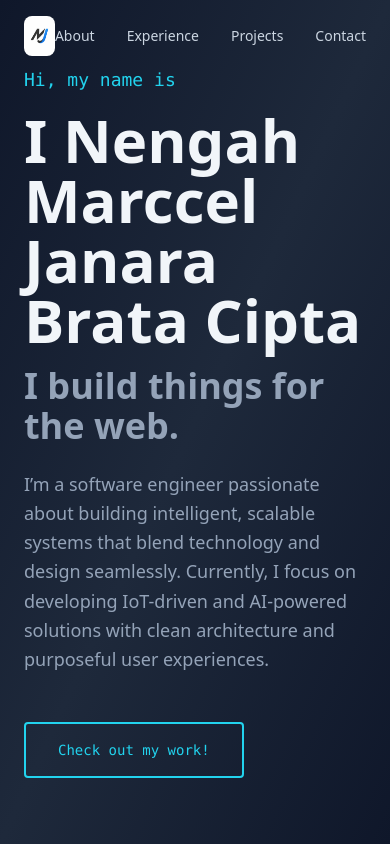
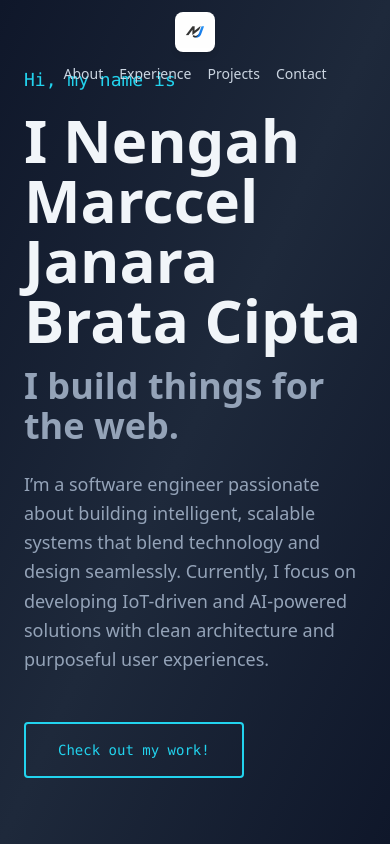
Before and after one commit to marcceljanara/portfolio, a React (Create React App) app: page / in a window 390 px wide. Shown: the top 844 px of the page. Built offline with nearby package versions, Linux system fonts and the light colour scheme.

Commit message:
Refactor Header and About components for improved layout and accessibility; update CSS styles for better responsiveness

```diff
--- a/src/components/About.jsx
+++ b/src/components/About.jsx
@@ -52,7 +52,7 @@ const About = () => {
               <div className="aspect-square bg-slate-700 flex items-center justify-center text-slate-500">
                 <div className="text-center">
                   <p className="text-sm">
-                    <img src="photo_profile2.jpeg" alt="photo_profile" srcset="" />
+                    <img src="photo_profile2.jpeg" alt="photo_profile" srcSet="" />
                   </p>
                 </div>
               </div>
--- a/src/components/Header.jsx
+++ b/src/components/Header.jsx
@@ -15,16 +15,15 @@ const Header = () => {
   return (
     <header className={`fixed top-0 left-0 right-0 z-50 transition-all duration-300 ${scrolled ? 'bg-slate-900/95 backdrop-blur-sm shadow-lg' : 'bg-transparent'
       }`}>
-      <nav className="max-w-6xl mx-auto px-6 py-4 flex justify-between items-center">
-        <a href="#home" className="inline-block transition-transform hover:scale-105">
+      <nav className="max-w-6xl mx-auto px-4 py-3 flex flex-col gap-3 items-center sm:px-6 sm:py-4 sm:flex-row sm:justify-between">
+        <a href="#home" className="inline-block shrink-0 transition-transform hover:scale-105">
           <img
             src="/logo.png"
             alt="logo"
-            style={{ height: '40px', width: '40px' }}
-            className="object-contain bg-white rounded-lg p-1 shadow-md"
+            className="h-10 w-10 object-contain bg-white rounded-lg p-1 shadow-md"
           />
         </a>
-        <div className="flex gap-8">
+        <div className="flex flex-wrap justify-center gap-x-4 gap-y-2 sm:gap-8">
           <a href="#about" className="text-slate-300 hover:text-cyan-400 transition-colors text-sm font-medium">
             About
           </a>
--- a/src/styles/index.css
+++ b/src/styles/index.css
@@ -594,10 +594,6 @@ video {
   margin-bottom: 3rem;
 }
 
-.mb-2 {
-  margin-bottom: 0.5rem;
-}
-
 .mb-3 {
   margin-bottom: 0.75rem;
 }
@@ -646,12 +642,20 @@ video {
   aspect-ratio: 1 / 1;
 }
 
+.h-10 {
+  height: 2.5rem;
+}
+
 .h-px {
   height: 1px;
 }
 
 .min-h-screen {
   min-height: 100vh;
+}
+
+.w-10 {
+  width: 2.5rem;
 }
 
 .max-w-2xl {
@@ -668,6 +672,10 @@ video {
 
 .flex-1 {
   flex: 1 1 0%;
+}
+
+.shrink-0 {
+  flex-shrink: 0;
 }
 
 .translate-x-4 {
@@ -726,6 +734,14 @@ video {
 
 .gap-8 {
   gap: 2rem;
+}
+
+.gap-x-4 {
+  column-gap: 1rem;
+}
+
+.gap-y-2 {
+  row-gap: 0.5rem;
 }
 
 .space-y-4 > :not([hidden]) ~ :not([hidden]) {
@@ -808,6 +824,11 @@ video {
   background-color: transparent;
 }
 
+.bg-white {
+  --tw-bg-opacity: 1;
+  background-color: rgb(255 255 255 / var(--tw-bg-opacity, 1));
+}
+
 .bg-gradient-to-br {
   background-image: linear-gradient(to bottom right, var(--tw-gradient-stops));
 }
@@ -827,6 +848,14 @@ video {
   --tw-gradient-to: #0f172a var(--tw-gradient-to-position);
 }
 
+.object-contain {
+  object-fit: contain;
+}
+
+.p-1 {
+  padding: 0.25rem;
+}
+
 .p-6 {
   padding: 1.5rem;
 }
@@ -834,6 +863,11 @@ video {
 .px-3 {
   padding-left: 0.75rem;
   padding-right: 0.75rem;
+}
+
+.px-4 {
+  padding-left: 1rem;
+  padding-right: 1rem;
 }
 
 .px-6 {
@@ -881,11 +915,6 @@ video {
 
 .font-mono {
   font-family: ui-monospace, SFMono-Regular, Menlo, Monaco, Consolas, "Liberation Mono", "Courier New", monospace;
-}
-
-.text-2xl {
-  font-size: 1.5rem;
-  line-height: 2rem;
 }
 
 .text-3xl {
@@ -971,6 +1000,12 @@ video {
   box-shadow: var(--tw-ring-offset-shadow, 0 0 #0000), var(--tw-ring-shadow, 0 0 #0000), var(--tw-shadow);
 }
 
+.shadow-md {
+  --tw-shadow: 0 4px 6px -1px rgb(0 0 0 / 0.1), 0 2px 4px -2px rgb(0 0 0 / 0.1);
+  --tw-shadow-colored: 0 4px 6px -1px var(--tw-shadow-color), 0 2px 4px -2px var(--tw-shadow-color);
+  box-shadow: var(--tw-ring-offset-shadow, 0 0 #0000), var(--tw-ring-shadow, 0 0 #0000), var(--tw-shadow);
+}
+
 .backdrop-blur-sm {
   --tw-backdrop-blur: blur(4px);
   -webkit-backdrop-filter: var(--tw-backdrop-blur) var(--tw-backdrop-brightness) var(--tw-backdrop-contrast) var(--tw-backdrop-grayscale) var(--tw-backdrop-hue-rotate) var(--tw-backdrop-invert) var(--tw-backdrop-opacity) var(--tw-backdrop-saturate) var(--tw-backdrop-sepia);
@@ -984,9 +1019,7 @@ video {
 }
 
 .transition-colors {
-  transition-property: color, background-color, border-color, fill, stroke, -webkit-text-decoration-color;
   transition-property: color, background-color, border-color, text-decoration-color, fill, stroke;
-  transition-property: color, background-color, border-color, text-decoration-color, fill, stroke, -webkit-text-decoration-color;
   transition-timing-function: cubic-bezier(0.4, 0, 0.2, 1);
   transition-duration: 150ms;
 }
@@ -1006,6 +1039,12 @@ video {
   transform: translate(var(--tw-translate-x), var(--tw-translate-y)) rotate(var(--tw-rotate)) skewX(var(--tw-skew-x)) skewY(var(--tw-skew-y)) scaleX(var(--tw-scale-x)) scaleY(var(--tw-scale-y));
 }
 
+.hover\:scale-105:hover {
+  --tw-scale-x: 1.05;
+  --tw-scale-y: 1.05;
+  transform: translate(var(--tw-translate-x), var(--tw-translate-y)) rotate(var(--tw-rotate)) skewX(var(--tw-skew-x)) skewY(var(--tw-skew-y)) scaleX(var(--tw-scale-x)) scaleY(var(--tw-scale-y));
+}
+
 .hover\:transform:hover {
   transform: translate(var(--tw-translate-x), var(--tw-translate-y)) rotate(var(--tw-rotate)) skewX(var(--tw-skew-x)) skewY(var(--tw-skew-y)) scaleX(var(--tw-scale-x)) scaleY(var(--tw-scale-y));
 }
@@ -1017,11 +1056,6 @@ video {
 .hover\:bg-slate-800:hover {
   --tw-bg-opacity: 1;
   background-color: rgb(30 41 59 / var(--tw-bg-opacity, 1));
-}
-
-.hover\:text-cyan-300:hover {
-  --tw-text-opacity: 1;
-  color: rgb(103 232 249 / var(--tw-text-opacity, 1));
 }
 
 .hover\:text-cyan-400:hover {
@@ -1037,6 +1071,30 @@ video {
 .group:hover .group-hover\:translate-y-2 {
   --tw-translate-y: 0.5rem;
   transform: translate(var(--tw-translate-x), var(--tw-translate-y)) rotate(var(--tw-rotate)) skewX(var(--tw-skew-x)) skewY(var(--tw-skew-y)) scaleX(var(--tw-scale-x)) scaleY(var(--tw-scale-y));
+}
+
+@media (min-width: 640px) {
+  .sm\:flex-row {
+    flex-direction: row;
+  }
+
+  .sm\:justify-between {
+    justify-content: space-between;
+  }
+
+  .sm\:gap-8 {
+    gap: 2rem;
+  }
+
+  .sm\:px-6 {
+    padding-left: 1.5rem;
+    padding-right: 1.5rem;
+  }
+
+  .sm\:py-4 {
+    padding-top: 1rem;
+    padding-bottom: 1rem;
+  }
 }
 
 @media (min-width: 768px) {
```
